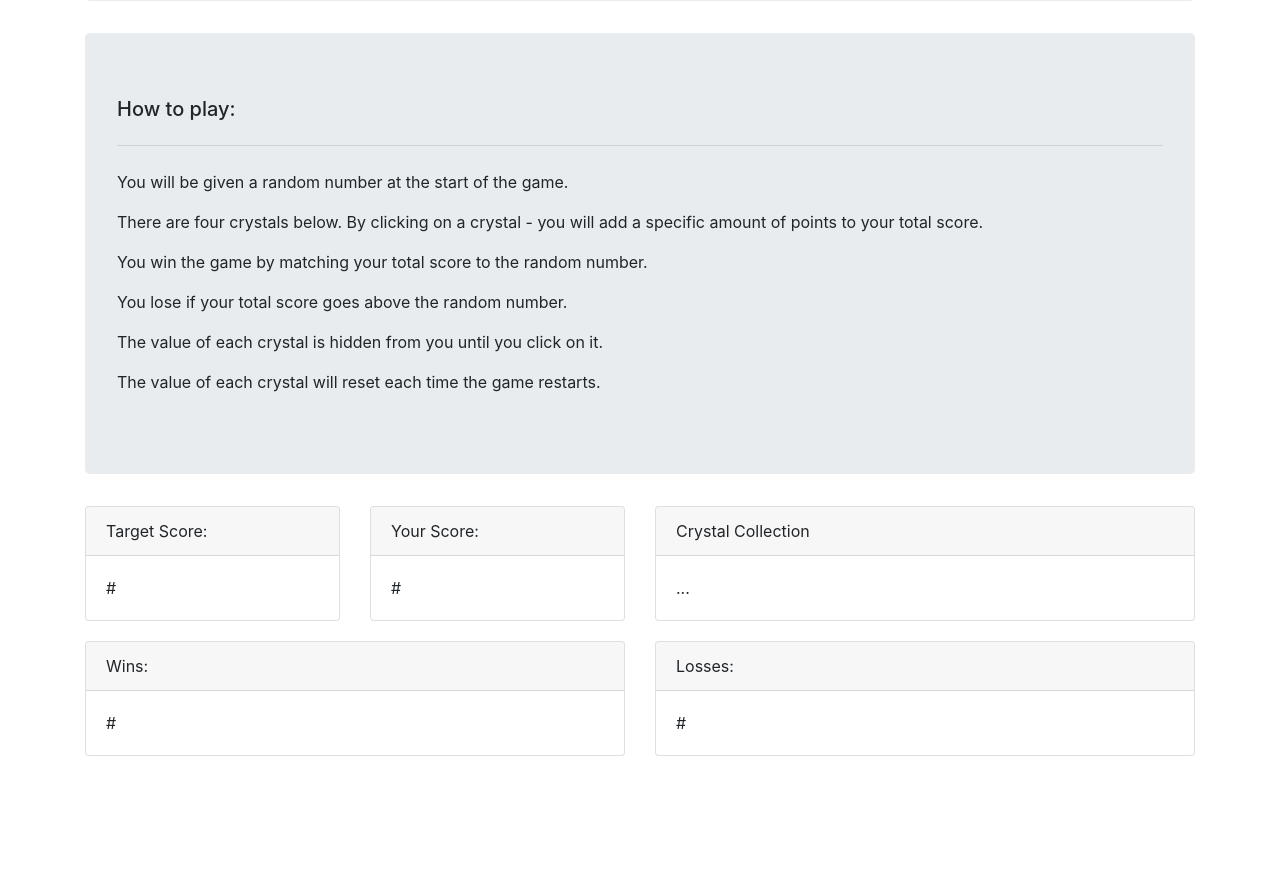
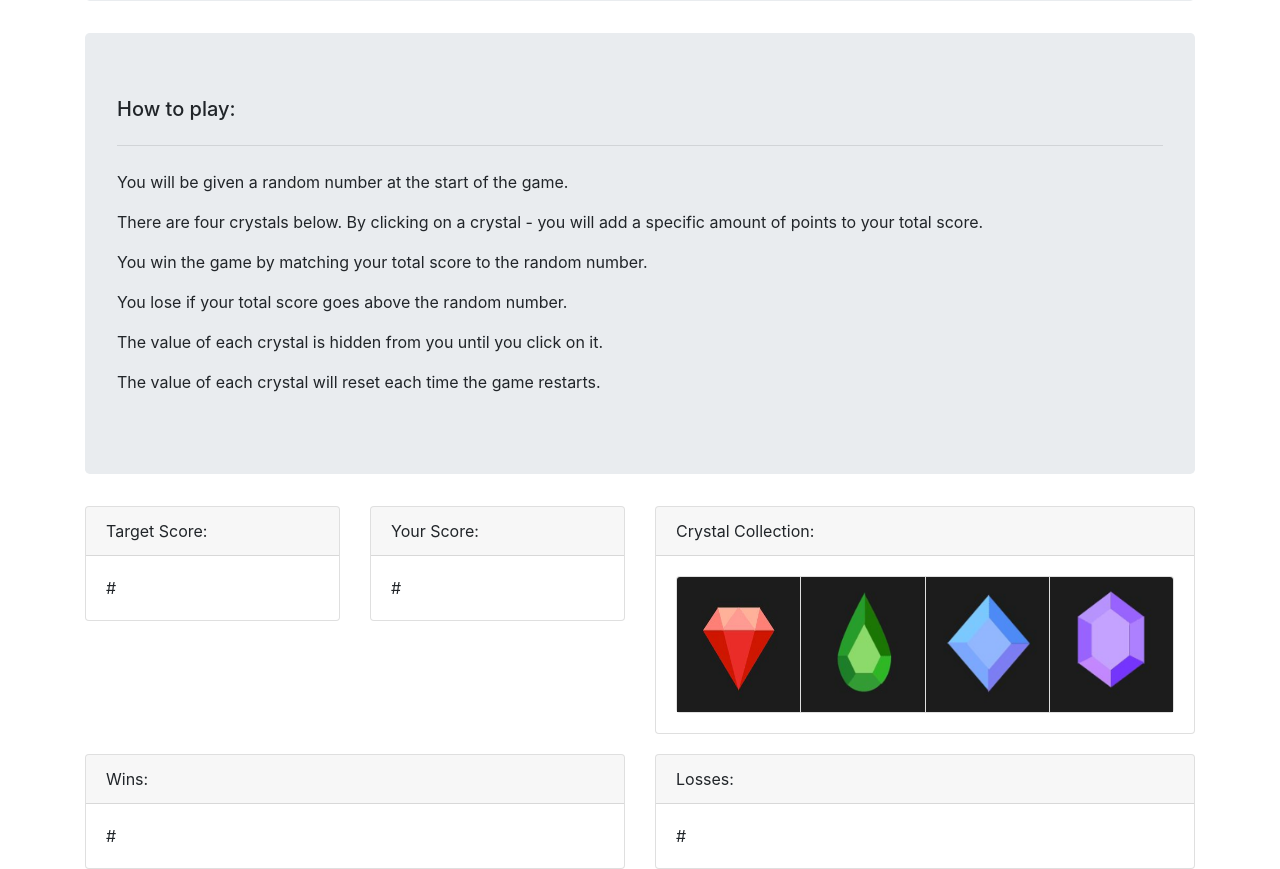
Before and after one commit to merendinoir/unit-4-game, a plain HTML site: page index.html in a window 1280 px wide. Shown: the part 202-1071 px from the top of the page. Before the commit the page ends 958 px from the top, so only its background shows below. Drawn offline with nearby package versions, Linux system fonts and the light colour scheme.

Commit message:
added crystal images

```diff
--- a/index.html
+++ b/index.html
@@ -43,12 +43,12 @@
 
 <body>
 
-<!-- jumbotron with title and instructions -->
+<!-- jumbotron with title -->
   <div class="container">
     <div class="jumbotron">
         <h1 class="display-4" style="text-align: center">Magic Crystals!!!!</h1>
     </div>
-
+<!-- jumbotron with instructions -->
     <div class="jumbotron">
         <h5>How to play:</h5>
 
@@ -65,12 +65,12 @@
         <p>The value of each crystal is hidden from you until you click on it.</p>
 
         <p>The value of each crystal will reset each time the game restarts.</p>
-
     </div> <!-- end of jumbotron -->
 
 
+<!-- row with random #, "your score", and "crystal collection" -->
+      <div class="row">
 <!-- container for random number -->
-      <div class="row">
           <div class="col-md-3">
             <div class="card">
                 <div class="card-header">
@@ -94,24 +94,40 @@
                 </div>
             </div>
 
-<!-- Container with 4 crystals that user can click -->
+<!-- Crystal collection container -->
             <div class="col-md-6">
                 <div class="card">
-                    <div class="card-header">
-                        Crystal Collection
+                    <div class="card-header">Crystal Collection:</div>
+                        <div class="card-body">
+                            <div class="card-group">
+                                <div class="card">
+                                    <img src="assets/images/redGem.png" class="card-img-top" alt="redGem" width="135" height="135">
                                 </div>
-                    <div class="card-body">
-                    ...
+
+                                <div class="card">
+                                        <img src="assets/images/greenGem.png" class="card-img-top" alt="greenGem" width="135" height="135">
+                                </div>
+
+                                <div class="card">
+                                        <img src="assets/images/blueGem.png" class="card-img-top" alt="blueGem" width="135" height="135">
+                                </div>
+
+                                <div class="card">
+                                        <img src="assets/images/purpleGem.png" class="card-img-top" alt="purpleGem" width="135" height="135">
+                                </div>
+                            </div>
                         </div>
                     </div>
                 </div>
     </div>
 
+
 <div class="row" style="height: 20px"></div>
 
-<!-- Container for wins and losses (inline with the random # container in example) -->
+<!-- Row for wins/losses -->
+    <div class="row">
 
-    <div class="row">
+<!-- Container for wins -->
         <div class="col-md-6">
             <div class="card">
                 <div class="card-header">
@@ -122,6 +138,8 @@
                 </div>
             </div>
         </div>
+
+<!-- Container for losses -->
 
         <div class="col-md-6">
             <div class="card">
@@ -137,17 +155,6 @@
 
 
 
-
-
-
-
-
-
-
-
-
-
-
   </div>  <!-- main container div closer-->
 
 <!-- bootstrap JS--  -->
```
Also changed, not shown: assets/images/blueGem.png (added), assets/images/greenGem.png (added), assets/images/purpleGem.png (added), assets/images/redGem.png (added), 2 other files. Lines whose indentation alone changed are shown as unchanged.
